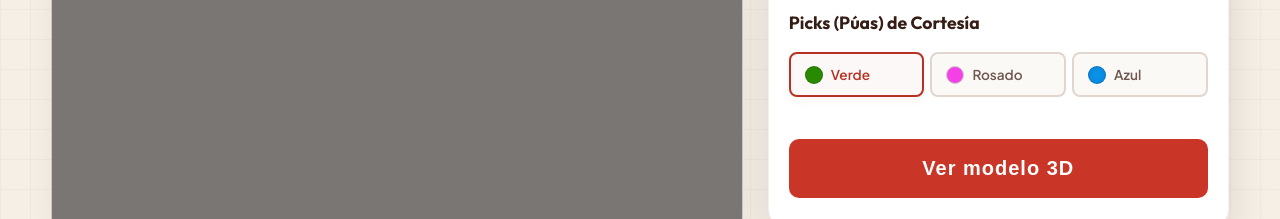
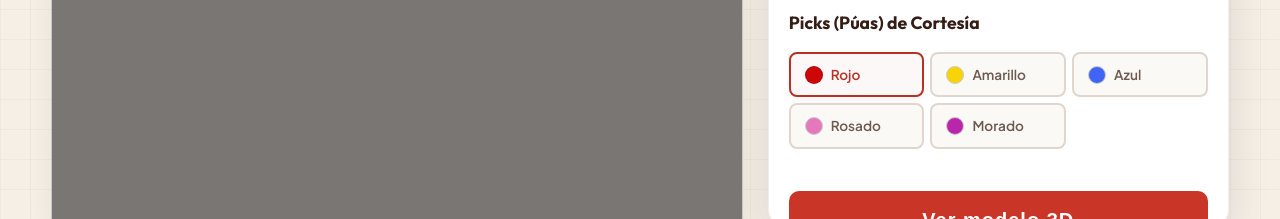
Before and after one commit to alejojimenezz/ctrl-rock, a plain HTML site: page Frontend/configurador.html in a window 1280 px wide. Shown: the part 591-810 px from the top of the page. Drawn offline with nearby package versions, Linux system fonts and the light colour scheme; some packages are replaced by stand-ins of ours; a script that the page names is missing.

Commit message:
Cambio color

```diff
--- a/Frontend/configurador.html
+++ b/Frontend/configurador.html
@@ -108,14 +108,20 @@
                         <div class="config-section">
                             <h4>Picks (Púas) de Cortesía</h4>
                             <div class="swatch-group" style="display: grid; grid-template-columns: repeat(3, 1fr); gap: 6px;">
-                                <div class="option-swatch active" data-picks="verde">
-                                    <span class="color-circle" style="background-color: #298900;"></span> Verde
+                                <div class="option-swatch active" data-picks="rojo">
+                                    <span class="color-circle" style="background-color: #cd0707;"></span> Rojo
                                 </div>
-                                <div class="option-swatch" data-picks="blanco">
-                                    <span class="color-circle" style="background-color: #f640e7; border: 1px solid #ccc;"></span> Rosado
+                                <div class="option-swatch" data-picks="amarillo">
+                                    <span class="color-circle" style="background-color: #f7d307; border: 1px solid #ccc;"></span> Amarillo
                                 </div>
-                                <div class="option-swatch" data-picks="carey">
-                                    <span class="color-circle" style="background: radial-gradient(circle, #0696e9 0%, #0c81db 100%);"></span> Azul
+                                 <div class="option-swatch" data-picks="azul">
+                                    <span class="color-circle" style="background-color: #4064f6; border: 1px solid #ccc;"></span> Azul
+                                </div>
+                                <div class="option-swatch" data-picks="rosado">
+                                    <span class="color-circle" style="background-color: #e578bc; border: 1px solid #ccc;"></span> Rosado
+                                </div>
+                                <div class="option-swatch" data-picks="morado">
+                                    <span class="color-circle" style="background-color: #b926ac; border: 1px solid #ccc;"></span> Morado
                                 </div>
                             </div>
                         </div>
```
